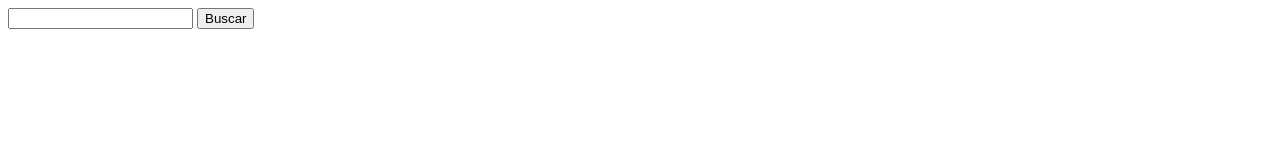
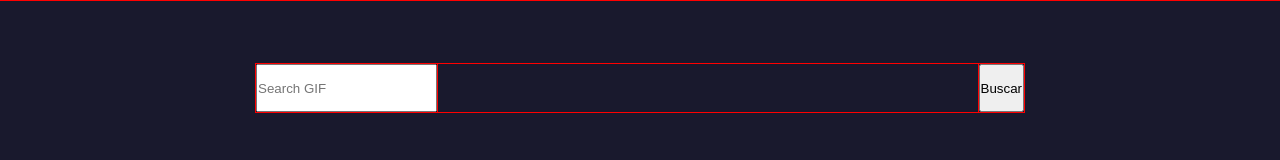
Before and after one commit to miryk/gif-search, a plain HTML site: page index.html in a window 1280 px wide. Drawn offline with nearby package versions, Linux system fonts and the light colour scheme.

Commit message:
agregando estilos basicos

```diff
--- a/css/style.css
+++ b/css/style.css
@@ -0,0 +1,24 @@
+* {
+    margin: 0;
+    padding: 0;
+    outline: 1px red solid;
+    box-sizing: border-box;
+}
+
+body{
+    background-color: #19192D;
+}
+
+.buscador {
+    display: flex;
+    justify-content: space-between;
+    position: absolute;
+    width: 60%;
+    height: 3rem;
+    top: 4rem;
+    left: 20%;
+}
+
+.buscador>button{
+
+}
--- a/index.html
+++ b/index.html
@@ -7,11 +7,12 @@
   <meta name="viewport" content="width=device-width, initial-scale=1.0">
   <title>Gif Searcher</title>
   <script src="https://ajax.googleapis.com/ajax/libs/jquery/3.6.1/jquery.min.js"></script>
+  <link rel="stylesheet" href="css/style.css">
 </head>
 
 <body>
   <div class="buscador">
-    <input id="input-buscar" type="search">
+    <input id="input-buscar" type="search" placeholder="Search GIF">
     <button id="btn-buscar" type="button">Buscar</button>
   </div>
   <div id="resultados-busqueda">
```
